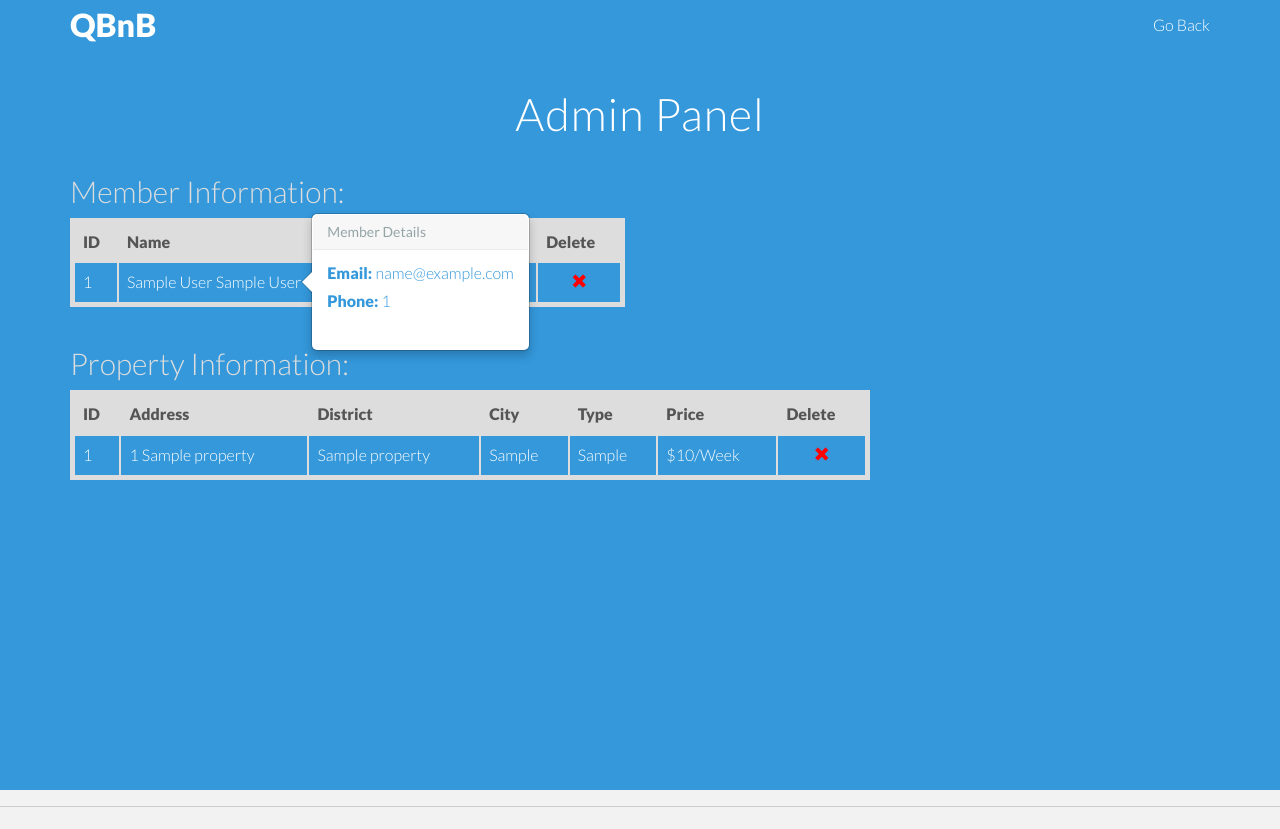
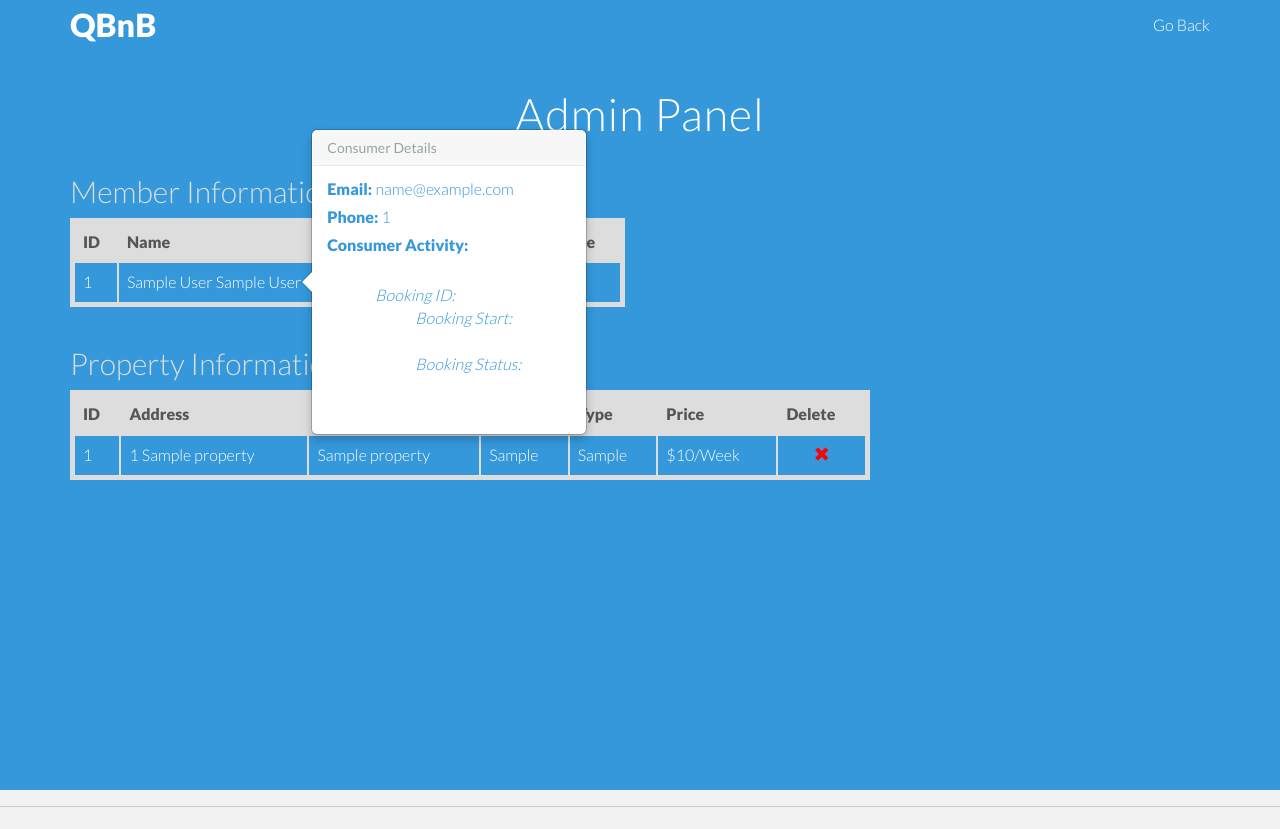
Before and after one commit to zacbaum/QBnB, a PHP site: page /admindash.php in a window 1280 px wide, after a click that opens the changed part. Shown: the top 829 px of the page. Run offline with PHP 8.4, Linux system fonts and the light colour scheme; the visitor is signed in with stand-in values (Sample User, id 1); tables that the repository leaves empty hold one stand-in row (values such as "Sample post"); some libraries are stand-ins or nearby versions.

Commit message:
All basic admin functionality exists
Minor formatting bugs and the bug with only displaying the bookings
with comments to be tackled tomorrow

```diff
--- a/QBnBSite/admindash.php
+++ b/QBnBSite/admindash.php
@@ -28,7 +28,7 @@
 				die();
 			}
 		}
-		?>
+		?> <!--End authorization check -->
 
 		<?php
 			if(isset($_POST['Delete_Property'])) {
@@ -37,7 +37,7 @@
 																WHERE Property_ID = $_POST[Property_ID]";
 				$queryDeleteProperty = mysqli_query($con,$queryDeleteProperty);
 			}
-		?>
+		?> <!--POST Request for deleting member-->
 
 		<?php
 			if(isset($_POST['Delete_Member'])) {
@@ -47,7 +47,7 @@
 										WHERE Member_ID = $_POST[Member_ID]";
 				$queryDeleteMember = mysqli_query($con,$queryDeleteMember);
 			}
-		?>
+		?> <!--POST request for deleting member-->
 
 		<div class="navbar navbar-default navbar-fixed-top">
 	     	<div class="container">
@@ -70,6 +70,7 @@
 	        	</div>
 		    </div>
 	    </div>
+
 	    <div class="navbar navbar-default navbar-fixed-top">
 	     	<div class="container">
 	        	<div class="navbar-header">
@@ -120,25 +121,95 @@
 											//Fill in member information. In this loop, another query to check if members
 											//own property will also be executed.
 											while ($rowMember = mysqli_fetch_array($queryBasicMemberInfo)){
+												//For popover, get history of member as a consumer
+												$queryConsumerHistory = "SELECT Booking_ID, Booking_Start, Booking_Status
+																								FROM Booking
+																								WHERE Member_ID = '$rowMember[Member_ID]'";
+												$queryConsumerHistory = mysqli_query($con, $queryConsumerHistory);
+
 												echo "<tbody style='color: white;'>";
 												echo "<tr>";
 												echo "<td>".$rowMember['Member_ID']."</td>";
 
-												echo "<td><a style='color:white' data-placement='right' data-toggle='popover' title='Member Details'>";
+												//Consumer popover section
+												echo "<td><a style='color:white' data-placement='right' data-toggle='popover' title='Consumer Details'>";
 												echo $rowMember['F_Name'].' '.$rowMember['L_Name']."</a>";
 												echo "<div id='popover-content' class='hide'><p style='color: #3498db'>";
 												echo "<b>Email: </b>".$rowMember['Email']."<br><b>Phone:</b> ".$rowMember['Phone_No'];
-												echo "</p></div></td>";
+												echo "<br>";
 
+												//Fill booking history per consumer
+												echo "<b>Consumer Activity: </b><ol>";
+												//Check if there is any consumer history to report
+												if (mysqli_num_rows($queryConsumerHistory) == 0)
+													echo "This member has not made any bookings.</ol>";
+
+												//Report consumer history if it exists
+												while ($rowConsumerHistory = mysqli_fetch_array($queryConsumerHistory)){
+													echo "<li><i>Booking ID: </i>".' '.$rowConsumerHistory['Booking_ID']."</li>";
+													echo "<ul style ='list-style-type:disc' ><li><i>Booking Start: </i>".' '.$rowConsumerHistory['Booking_Start']."</li>";
+													echo "<li><i>Booking Status: </i>".' '.$rowConsumerHistory['Booking_Status']."</li>";
+													echo "</ul>";
+													echo "</li>";
+												}//End loop filling in consumer history
+												echo "</p></div></td>"; //Close popover content
+
+												//Determine if member owns property
 												$queryCheckIfOwner = "SELECT Property_ID
 																							FROM Property
 																							WHERE Owner_ID = '$rowMember[Member_ID]'";
 												$queryCheckIfOwner = mysqli_query($con, $queryCheckIfOwner);
 
+												//Query to obtain owner's average rating across properties, only ran if they are an owner
+												$queryGetOwnerAverage = "SELECT avg(Rating) as 'Owner_Average'
+																								FROM Comment NATURAL JOIN Booking
+																								WHERE Owner_ID = '$rowMember[Member_ID]'";
+
+												//Query to obtain number of properties a person owns, only ran if they are an owner
+												$queryGetNumProp = "SELECT count(Property_ID) as 'Num_Prop'
+																						FROM Property
+																						WHERE Owner_ID = '$rowMember[Member_ID]'";
+
+												//Query to obtain all bookings associated with that owner, only ran if they are an owner
+												$queryOwnerHistory = "SELECT Booking_ID, Booking_Start, Booking_Status
+																							FROM Booking
+																							WHERE Owner_ID = '$rowMember[Member_ID]'";
+
+												//The owner summary popover is only created if the member owns property
 												if (mysqli_num_rows($queryCheckIfOwner) == 0)
 													echo "<td> No </td>";
 												else {
-													echo "<td> Yes </td>";
+													$queryGetNumProp = mysqli_query($con, $queryGetNumProp);
+													$queryGetOwnerAverage = mysqli_query($con, $queryGetOwnerAverage);
+													$queryOwnerHistory = mysqli_query($con, $queryOwnerHistory);
+													$rowNumProp = mysqli_fetch_array($queryGetNumProp);
+													$rowOwnerAverage = mysqli_fetch_array($queryGetOwnerAverage);
+													echo "<td><a style='color:white' data-placement='right' data-toggle='popover' title='Owner Details'>";
+													echo "Yes </a>";
+													echo "<div id='popover-content' class='hide'><p style='color: #3498db'>";
+													echo "<b>Properties Owned: </b>".$rowNumProp['Num_Prop']."<br>";
+
+													//Only report average rating if they have ratings, do not put 0 as default
+													if ($rowOwnerAverage['Owner_Average'] == NULL)
+														echo "<b>Average Rating:</b>".' '.'No ratings yet!'."<br>";
+													else {
+													echo "<b>Average Rating:</b>".' '.round($rowOwnerAverage['Owner_Average'],2),"<br>";
+													}//End rating check
+
+													//Check if there is any owner history to report
+													if (mysqli_num_rows($queryOwnerHistory) == 0)
+														echo "There are not any bookings on this member's property yet.";
+													else
+														echo "<b>Booking History: </b><ol>";
+													//Report history if it exists
+													while ($rowOwnerHistory = mysqli_fetch_array($queryOwnerHistory)){
+														echo "<li><i>Booking ID: </i>".' '.$rowOwnerHistory['Booking_ID']."</li>";
+														echo "<ul style ='list-style-type:disc' ><li><i>Booking Start: </i>".' '.$rowOwnerHistory['Booking_Start']."</li>";
+														echo "<li><i>Booking Status: </i>".' '.$rowOwnerHistory['Booking_Status']."</li>";
+														echo "</ul>";
+													}//End loop filling owner history
+													echo "<br>";
+													echo "</p></div></td>"; //Close popover content
 												}//End loop filling in if members own property
 
 												//Delete member form
@@ -148,11 +219,9 @@
 															data-toggle='tooltip' data-placement='right' title='Are you sure?'>";
 												echo "<span class='glyphicon glyphicon-remove' aria-hidden='true' style='color: red;'></span></form></td>";
 												echo"</tr>";
-
-
 											}//End while filling member info
 								?>
-								</table> <!-- Member table -->
+							</table> <!-- End member table -->
 							</div><!-- scroll -->
 					</div><!-- col-lg-3 -->
 				</div><!-- row -->
@@ -183,8 +252,8 @@
 
 																//For popover, get owner name
 																$queryGetOwner = "SELECT F_Name, L_Name
-																											FROM Member
-																											WHERE Member_ID = '$rowProperty[Owner_ID]'";
+																									FROM Member
+																									WHERE Member_ID = '$rowProperty[Owner_ID]'";
 																$queryGetOwner = mysqli_query($con, $queryGetOwner);
 																$rowOwnerInfo = mysqli_fetch_array($queryGetOwner);
 
@@ -200,7 +269,6 @@
 																												FROM Booking NATURAL JOIN Comment
 																												WHERE Property_ID = '$rowProperty[Property_ID]'";
 																$queryPropertyHistory = mysqli_query($con, $queryPropertyHistory);
-
 
 																echo "<tbody style='color: white;'>";
 																echo "<tr><td>".$rowProperty['Property_ID']."</td>";
@@ -250,13 +318,13 @@
 																			data-toggle='tooltip' data-placement='right' title='Are you sure?'>";
 																echo "<span class='glyphicon glyphicon-remove' aria-hidden='true' style='color: red;'></span></form></td></tr>";
 															}//End while filling property info
-											?>
-								</table> <!-- Member table -->
+											?> <!--End php needed to fill property table -->
+								</table> <!-- End property table -->
 							</div><!-- scroll -->
 					</div><!-- col-lg-3 -->
 				</div><!-- row -->
 
-
+				<!-- Footer -->
 				</div>
 			</div>
 		</div>
@@ -264,7 +332,9 @@
 		</div>
 		<div class="container">
 			<p class="centered">Created by BH &amp; Associates</p>
-		</div>
+		</div> <!--End footer -->
+
+	<!-- JQuery script to get the popovers working -->
 		<script src="https://code.jquery.com/jquery-1.10.2.min.js"></script>
 	    <script src="js/bootstrap.min.js"></script>
 			<script>
@@ -274,6 +344,7 @@
 								return $(this).next('#popover-content').html();
 						}
 				});
-			</script>
+			</script> <!--End popover JQuery script -->
+
 	</body>
 </html>
```
